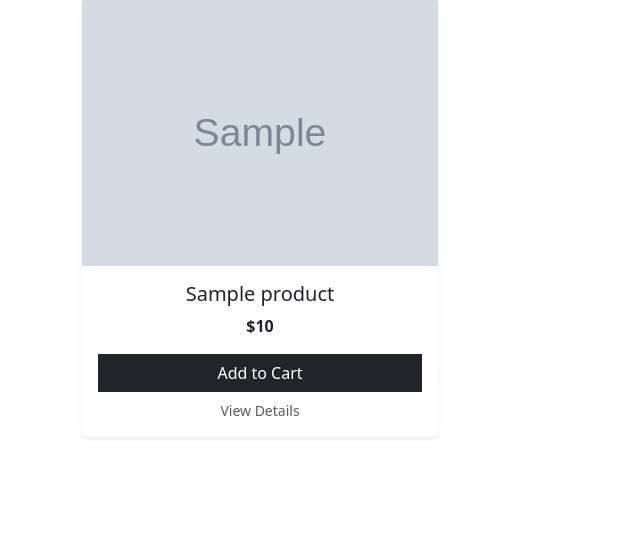
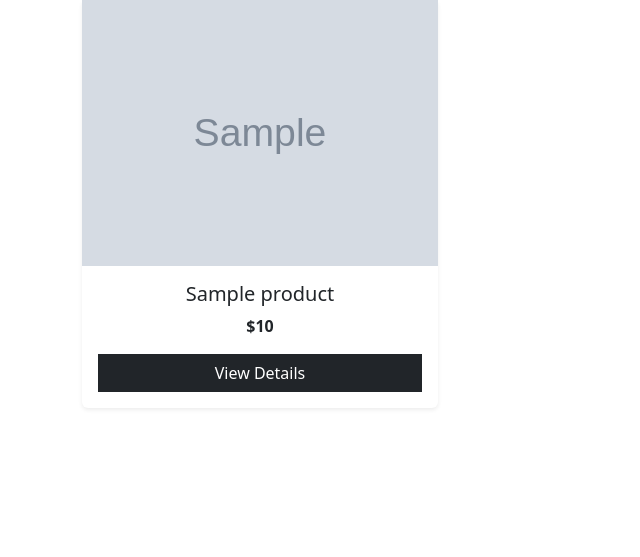
Before and after one commit to adan-shahid/ecommerce_website, a Django app: template templates/product/product.html in a window 1280 px wide. Shown: the part 228-785 px from the top of the page, without its empty margins (0-640 px from the left). Run offline with Django 3.2, Linux system fonts and the light colour scheme; the template is opened without the code that fills it: most values are stand-ins (such as "Sample title", 1, 10 or a date in 2020); grey boxes marked "Sample" are stand-in pictures; some libraries are stand-ins or nearby versions.

Commit message:
updated product template

```diff
--- a/templates/product/product.html
+++ b/templates/product/product.html
@@ -17,8 +17,7 @@
                     <p class="card-text fw-bold">${{product.price}}</p>
 
                     <div class="d-grid gap-2">
-                        <button class="btn btn-dark rounded-0" type="button">Add to Cart</button>
-                        <a href="{% url 'product-detail' product.id %}" class="text-muted text-decoration-none small">View Details</a>
+                        <a class="btn btn-dark rounded-0" href="{% url 'product-detail' product.id %}" class="text-muted text-decoration-none small">View Details</a>
                     </div>
                 </div>
             </div>
```
